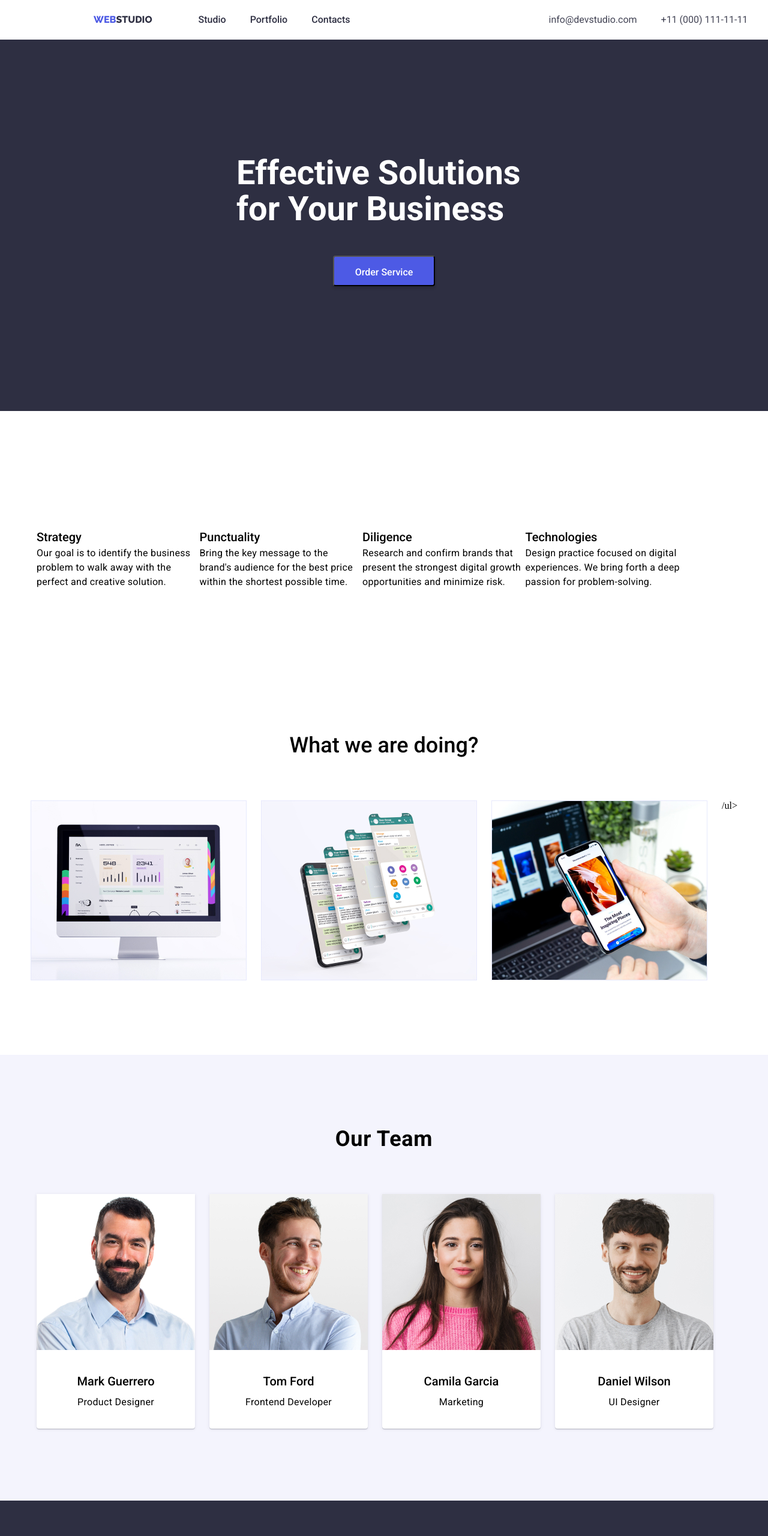
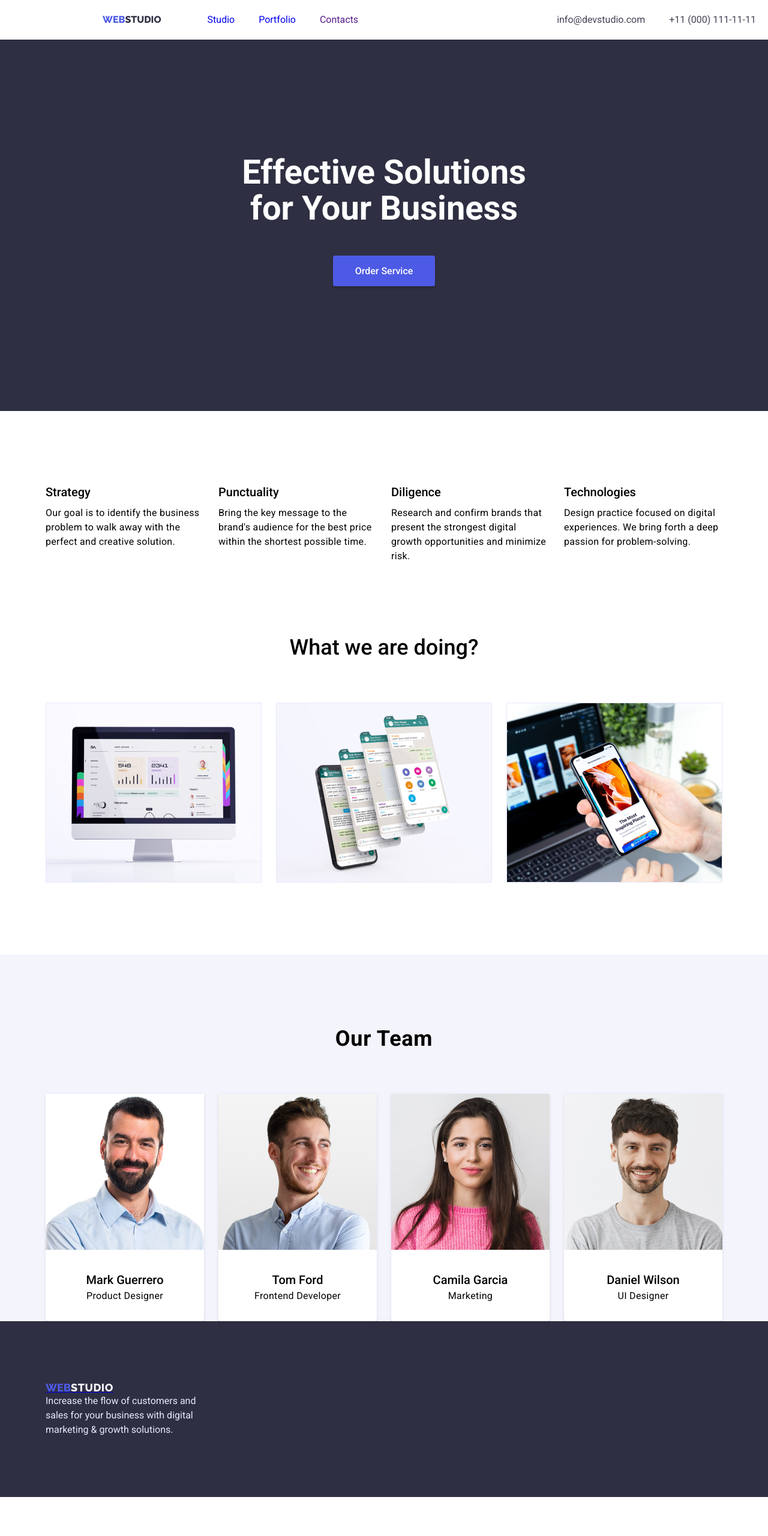
Before and after one commit to k09at1ch/goit-markup-hw-05, a plain HTML site: page index.html in a window 1280 px wide. Shown: the top 2560 px of the page at 60% size. After the commit the page ends 2495 px from the top, so only its background shows below. Drawn offline with nearby package versions, Linux system fonts and the light colour scheme.

Commit message:
again tryna do hw

```diff
--- a/index.html
+++ b/index.html
@@ -22,12 +22,12 @@
                     </a>
                     <ul class="general">
                        <li><a href="index.html" class="header1">Studio</a></li>
-                       <li><a href="portfolio.html" class="header2">Portfolio</a></li>
-                       <li><a href="" class="header3">Contacts</a></li>
+                       <li><a href="portfolio.html" class="header1">Portfolio</a></li>
+                       <li><a href="" class="header1">Contacts</a></li>
                     </ul>
                     <ul class="general2">
-                       <li><a href="mailto:info@devstudio.com" class="email">info@devstudio.com</a></li>
-                       <li><a href="tel:+11(000)111-11-11" class="number">+11 (000) 111-11-11</a></li>
+                       <li><a href="mailto:info@devstudio.com" class="h-list-2">info@devstudio.com</a></li>
+                       <li><a href="tel:+11(000)111-11-11" class="h-list-2">+11 (000) 111-11-11</a></li>
                     </ul>
            </div>
     </header>
@@ -40,10 +40,10 @@
         </section>
         <section class="section-2">
             <div class="container">
-                <h2 class="hidden">features</h2>
+                <h2 class="visually-hidden">features</h2>
                     <ul class="list-style-none">
                         <li class="strategy">
-                            <h2 class="i-love-nigas">Strategy</h3>
+                            <h3 class="h-for-descrip">Strategy</h3>
                             <p class="descrip">
                                 Our goal is to identify the business
                                 problem to walk away with the
@@ -51,7 +51,7 @@
                             </p>
                         </li>
                         <li class="strategy">
-                            <h2 class="i-love-nigas">Punctuality</h3>
+                            <h3 class="h-for-descrip">Punctuality</h3>
                             <p class="descrip">
                                 Bring the key message to the
                                 brand's audience for the best price
@@ -59,7 +59,7 @@
                             </p>
                         </li>
                         <li class="strategy">
-                            <h2 class="i-love-nigas">Diligence</h3>
+                            <h3 class="h-for-descrip">Diligence</h3>
                             <p class="descrip">
                                 Research and confirm brands that
                                 present the strongest digital growth
@@ -67,7 +67,7 @@
                             </p>
                         </li>
                         <li class="strategy">
-                            <h2 class="i-love-nigas">Technologies</h3>
+                            <h3 class="h-for-descrip">Technologies</h3>
                             <p class="descrip">
                                 Design practice focused on digital
                                 experiences. We bring forth a deep
@@ -84,38 +84,47 @@
                    <li><img src="./images/Rectangle71.jpg" alt="what we are doing1" width="360" height="300" class="what-doing-ex1"></li>
                    <li><img src="./images/Rectangle71(1).jpg" alt="what we are doing2" width="360" height="300" class="what-doing-ex2"></li>
                    <li><img src="./images/Rectangle71(2).jpg" alt="what we are doing3" width="360" height="300" class="what-doing-ex3"></li>
-                /ul>
+                </ul>
             </div>
         </section>
         <section class="our-team-bg">
             <div class="container">
                 <h3 class="our-team">Our team</h3>
                     <ul class="list-style-non">
-                        <li class="our-team-1">
+                        <li class="our-team-ex">
                             <img src="./images/img.jpg" alt="team1" width="264" height="260">
-                            <h2 class="h24">Mark Guerrero</h3>
+                            <div class="our-team-container">
+                                <h3 class="h24">Mark Guerrero</h3>
                                 <p class="descrip2">Product Designer</p>
+                            </div>
                         </li>
-                        <li class="our-team-2">
+                        <li class="our-team-ex">
                             <img src="./images/img(1).jpg" alt="team1" width="264" height="260">
-                            <h2 class="h24">Tom Ford</h3>
+                            <div class="our-team-container">
+                                <h3 class="h24">Tom Ford</h3>
                                 <p class="descrip2">Frontend Developer</p>
+                            </div>
                         </li>
-                        <li class="our-team-3">
+                        <li class="our-team-ex">
                             <img src="./images/img(2).jpg" alt="team1" width="264" height="260">
-                            <h2 class="h24">Camila Garcia</h3>
+                            <div class="our-team-container">
+                                <h3 class="h24">Camila Garcia</h3>
                                 <p class="descrip2">Marketing</p>
+                            </div>
                         </li>
-                        <li class="our-team-4">
+                        <li class="our-team-ex">
                             <img src="./images/img(3).jpg" alt="team1" width="264" height="260">
-                            <h2 class="h24">Daniel Wilson</h3>
+                            <div class="our-team-container">
+                                <h3 class="h24">Daniel Wilson</h3>
                                 <p class="descrip2">UI Designer</p>
+                            </div>
                         </li>
                     </ul>
             </div>
         </section>
     </main>
     <footer>
+        <div class="container">
             <a href="./index.html" class="last-a">
                 <span class="web-logo">WEB</span><span class="logo-footer">STUDIO</span>
             </a>
@@ -123,6 +132,7 @@
                 Increase the flow of customers and sales for your business with digital
                 marketing & growth solutions.
             </p>
+        </div>
     </footer>
 </body>
 </html>
--- a/styles.css
+++ b/styles.css
@@ -6,6 +6,7 @@
     --light-slate:#8e8f99;
     --cornflower: #E7E9FC;
     --cloud:#f4f4fd;
+    --clear: #fff;
 }
 
 *{
@@ -79,27 +80,27 @@
 
 .button1:hover{
     color: chartreuse;
-    background-color: #4D5AE5;
+    background-color: (--iris);
 }
 
 .button2:hover{
     color: chartreuse;
-    background-color: #4D5AE5;
+    background-color: (--iris);
 }
 
 .button3:hover{
     color: chartreuse;
-    background-color: #4D5AE5;
+    background-color: (--iris);
 }
 
 .button4:hover{
     color: chartreuse;
-    background-color: #4D5AE5;
+    background-color: (--iris);
 }
 
 .button5:hover{
     color: chartreuse;
-    background-color: #4D5AE5;
+    background-color: (--iris);
 }
 
 .portfolio-ex1{
@@ -158,14 +159,13 @@
 
 body{
     color: black;
-    font-family: 'sans-serif';
-    margin: auto;
-    text-decoration: none;
+    font-family: Roboto, sans-serif;
+    background-color: (--clear);
 }
 
 .container{
     margin: 0 auto;
-    padding: 0 15;
+    padding: 0 15px;
     width: 1158px;
 }
 
@@ -175,7 +175,6 @@ body{
 }
 
 .header-bg{
-    background: #FFFFFF;
     box-shadow: 0px 2px 1px rgba(46, 47, 66, 0.08), 0px 1px 1px rgba(46, 47, 66, 0.16), 0px 1px 6px rgba(46, 47, 66, 0.08);
     display: flex;
     flex-direction: row;
@@ -211,7 +210,6 @@ ul{
 .general{
     list-style: none;
     column-gap: 40px;
-    padding-top: 24px;
     margin-left: 77px;
 }
 
@@ -219,54 +217,21 @@ ul{
     margin-bottom: 0;
     column-gap: 40px;
     list-style: none;
-    padding-top: 24px;
-    padding-bottom: 24px;
     margin-left: 331px;
 }
 
 .header1{
     text-decoration: none;
-    font-family: 'Roboto';
-    font-style: normal;
-    font-weight: 500;
-    color: #2E2F42;
-    cursor: pointer;
+    color: (--navy-blue);
+    display: block;
+    padding: 24px 0;
 }
 
-.header2{
+.h-list-2{
     text-decoration: none;
-    font-family: 'Roboto';
-    font-style: normal;
-    font-weight: 500;
-    color: #2E2F42;
-    cursor: pointer;
-}
-
-.header3{
-    text-decoration: none;
-    font-family: 'Roboto';
-    font-style: normal;
-    font-weight: 500;
-    color: #2E2F42;
-    cursor: pointer;
-}
-
-.email{
-    text-decoration: none;
-    font-family: 'Roboto';
-    font-style: normal;
-    font-weight: 400;
     color: #434455;
-    cursor: pointer;
-}
-
-.number{
-    text-decoration: none;
-    font-family: 'Roboto';
-    font-style: normal;
-    font-weight: 400;
-    color: #434455;
-    cursor: pointer;
+    display: block;
+    padding: 24px 0;
 }
 
 li>a:hover{
@@ -277,11 +242,12 @@ li>a:hover{
     color: white;
     font-weight: 700;
     font-size: 56px;
-    line-height: 1.07142857em;
+    line-height: 1.07em;
     font-family: 'Roboto';
     width: 492px;
     margin-top: 0px;
     margin: 0 auto;
+    text-align: center;
 }
 
 .h1-main{
@@ -290,9 +256,8 @@ li>a:hover{
     padding-bottom: 208px;
 }
 
-.hidden{
-    margin-top: 0px;
-    visibility: hidden;
+.visually-hidden{
+    display: none;
 }
 
 .button{
@@ -306,6 +271,7 @@ li>a:hover{
     font-family: 'Roboto';
     display: block;
     margin: 48px auto 0;
+    border: 0;
 }
 
 .web{
@@ -343,17 +309,15 @@ li>a:hover{
     list-style: none;
     display: flex;
     margin: 0 auto;
+    gap: 24px;
 }
 
 .section-2{
-    margin-top: 47px;
-    padding-bottom: 120px;
+    padding: 120px 0;
 }
 
 .strategy{
-    flex-basis: calc( (100% - 3 * 24px) / 4);
-    padding-top: 120px;
-    padding-bottom: 120px;
+    flex-basis: calc((100% - 3 * 24px) / 4);
 }
 
 .font-class-every1{
@@ -387,12 +351,12 @@ li>a:hover{
     letter-spacing: 0.02em;
 }
 
-.i-love-nigas{
+.h-for-descrip{
     font-weight: 500;
     font-size: 20px;
     line-height: 1.5;
-    font-family: 'Roboto';
     margin-top: 0;
+    margin-bottom: 8px;
 }
 
 .descrip{
@@ -400,7 +364,6 @@ li>a:hover{
     font-size: 16px;
     line-height: 1.5em;
     letter-spacing: 0.02em;
-    font-family: 'Roboto';
     margin-top: 0;
 }
 
@@ -409,7 +372,7 @@ li>a:hover{
 }
 
 .section-what-doing{
-    margin-bottom: 120px;
+    padding-bottom: 120px;
 }
 
 .what-doing{
@@ -432,26 +395,28 @@ li>a:hover{
 }
 
 .what-doing-ex1{
-    width: 360px;
-    height: 300px;
+    display: block;
+    max-width: 100%;
+    height: auto;
 }
 
 .what-doing-ex2{
-    width: 360px;
-    height: 300px;
+    display: block;
+    max-width: 100%;
+    height: auto;
 }
 
 .what-doing-ex3{
-    width: 360px;
-    height: 300px;
+    display: block;
+    max-width: 100%;
+    height: auto;
 }
 
 .list-style-non{
     list-style: none;
     display: flex;
+    flex-wrap: nowrap;
     gap: 24px;
-    align-items: center;
-    padding-bottom: 120px;
 }
 
 
@@ -469,54 +434,30 @@ li>a:hover{
     margin: 0;
 }
 
+.our-team-container{
+    padding: 30px 16px 30px 16px;
+}
+
 .descrip2{
     font-weight: 400;
     font-size: 16px;
     line-height: 1.5em;
     letter-spacing: 0.02em;
     font-family: 'Roboto';
-    margin-top: 8px;
-    padding-bottom: 32px;
 }
 
 .h24{
     font-weight: 500;
     font-size: 20px;
     line-height: 1.5;
-    font-family: 'Roboto';
     margin-bottom: 0px;
-    margin-top: 32px;
 }
 
-.our-team-1{
+.our-team-ex{
     box-shadow: 0px 1px 6px rgba(46, 47, 66, 0.08), 0px 1px 1px rgba(46, 47, 66, 0.16), 0px 2px 1px rgba(46, 47, 66, 0.08);
     border-radius: 0px 0px 4px 4px;
     background-color: #fff;
     font-family: 'Roboto';
-    text-align: center;
-}
-
-.our-team-2{
-    box-shadow: 0px 1px 6px rgba(46, 47, 66, 0.08), 0px 1px 1px rgba(46, 47, 66, 0.16), 0px 2px 1px rgba(46, 47, 66, 0.08);
-    border-radius: 0px 0px 4px 4px;
-    background-color: #fff;
-    font-family: 'Roboto';
-    text-align: center;
-}
-
-.our-team-3{
-    box-shadow: 0px 1px 6px rgba(46, 47, 66, 0.08), 0px 1px 1px rgba(46, 47, 66, 0.16), 0px 2px 1px rgba(46, 47, 66, 0.08);
-    border-radius: 0px 0px 4px 4px;
-    background-color: #fff;
-    font-family: 'Roboto';
-    text-align: center;
-}
-
-.our-team-4{
-    box-shadow: 0px 1px 6px rgba(46, 47, 66, 0.08), 0px 1px 1px rgba(46, 47, 66, 0.16), 0px 2px 1px rgba(46, 47, 66, 0.08);
-    border-radius: 0px 0px 4px 4px;
-    font-family: 'Roboto';
-    background-color: #fff;
     text-align: center;
 }
 
@@ -529,13 +470,18 @@ footer{
     padding: 100px 0px;
 }
 
+.last-a{
+    gap: 16px;
+}
+
 .web-logo{
     color: #4D5AE5;
     font-weight: 800;
     font-size: 18px;
     line-height: 1.16666666666;
     font-family: 'Raleway';
-    padding-left: 156px;
+    padding-left: 0px;
+    text-decoration: none;
 }
 
 .logo-footer{
@@ -548,12 +494,12 @@ footer{
     color: var(--cloud);
     font-family: 'Raleway';
 }
+
 .text-footer{
     line-height: 1.5;
     font-size: 16px;
     color: var(--cornflower);
     font-family: 'Roboto';
     max-height: 72px;
-    padding-left: 156px;
-    max-width: 500px;
+    width: 264px;
 }
```
Lines whose indentation alone changed are shown as unchanged.
